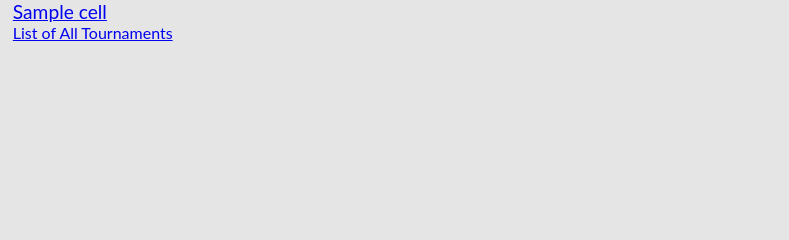
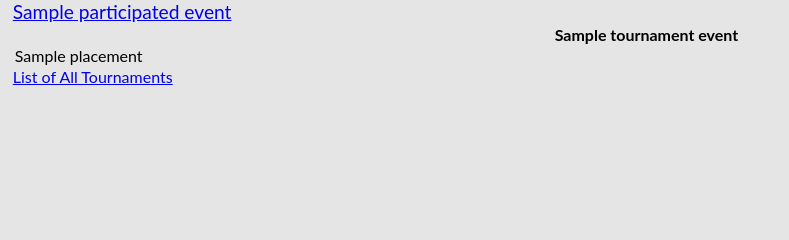
Before and after one commit to ericcai32/coulomb, a Flask app: template templates/team.j2 in a window 1280 px wide. Shown: the part 61-301 px from the top of the page, without its empty margins (0-789 px from the left). Run offline with Flask 3, Linux system fonts and the light colour scheme; the template is opened without the code that fills it: most values are stand-ins (such as "Sample title", 1, 10 or a date in 2020).

Commit message:
Made the teams page display the event placements for each tournament.

```diff
--- a/app.py
+++ b/app.py
@@ -42,13 +42,14 @@ def tournament(tournament_name: str):
         tournament_exists = not check_exists(tournament_name)
         if tournament_exists:
             is_to = False
-            if check_session():
+            is_logged = check_session()
+            if is_logged:
                 token = request.cookies.get('token')
                 user = get_session(token)
                 is_to = verify_creator(user, tournament_name)
             tournament_results = read_table(tournament_name)
             tournament_events = get_events(tournament_name)
-            return render_template('tournament.j2', tournament=tournament_name, events=tournament_events, data=tournament_results, is_to=is_to)
+            return render_template('tournament.j2', tournament=tournament_name, events=tournament_events, data=tournament_results, is_to=is_to, is_logged=is_logged)
         else:
             return send_file("static/404.html")
     elif request.method == 'PUT':
@@ -75,9 +76,13 @@ def add_tournament(tournament_name):
 @app.route('/teams/<team_name>', methods=('GET', 'POST'))
 def team(team_name: str):
     data = get_participated_events(team_name)
-    token = request.cookies.get('token')
-    user = get_session(token)
-    return render_template('team.j2', participated_events=data, user=user)
+    # token = request.cookies.get('token')
+    # user = get_session(token)
+    tournament_events = {}
+    for tournament in data:
+        tournament_events[tournament] = get_events(tournament)
+    placements = get_placements(team_name)
+    return render_template('team.j2', participated_events=data, user=team_name, tournament_events=tournament_events, placements=placements)
 
 @app.route('/teams/<team_name>/<participant_name>')
 def participant(team_name: str, participant_name: str):
--- a/database.py
+++ b/database.py
@@ -185,7 +185,7 @@ def get_placements(team_name):
         temp_list = []
         cur.execute(f'SELECT * FROM {event} WHERE Team=?', (team_name, ))
         data = cur.fetchall()[0]
-        for i in range(2, len(data)):
+        for i in range(1, len(data)):
             temp_list.append(data[i])
         rtn[event] = temp_list
     con.close()
--- a/templates/team.j2
+++ b/templates/team.j2
@@ -18,8 +18,20 @@
     </div>
 
     <div class="grid-container">
-        {% for cell in participated_events %}
-        <div class="grid-item"> <a href="/tournaments/{{cell}}"> {{cell}} </a></div>
+        {% for tournament in participated_events %}
+            <div class="grid-item"> <a href="/tournaments/{{tournament}}"> {{tournament}} </a></div>
+            <table>
+                <tr>
+                    {% for event in tournament_events[tournament] %}
+                        <th>{{event}}</th>
+                    {% endfor %}
+                </tr>
+                <tr>
+                    {% for placement in placements[tournament] %}
+                        <td>{{placement}}</td>
+                    {% endfor %}
+                </tr>
+            </table>
         {% endfor %}
     </div>
     <a href="/" class="prof">List of All Tournaments</a>
@@ -27,3 +39,7 @@
 </body>
 
 </html>
+
+<script>
+    console.log({{placements}})
+</script>
--- a/templates/tournament.j2
+++ b/templates/tournament.j2
@@ -105,7 +105,7 @@
     <div class="header">
         <h1>{{ tournament }} Results</h1>
     </div>
-    {% if is_to %}
+    {% if is_logged %}
     <div class="join">
         <button name="Join" value="JOIN" onclick="join_tournament()">Join Tournament</button>
     </div>
@@ -253,6 +253,6 @@
         };
 
         fetch(url, requestOptions).then(response => console.log('created tournament'))
-
+        window.location.reload()
     }
 </script>
```
